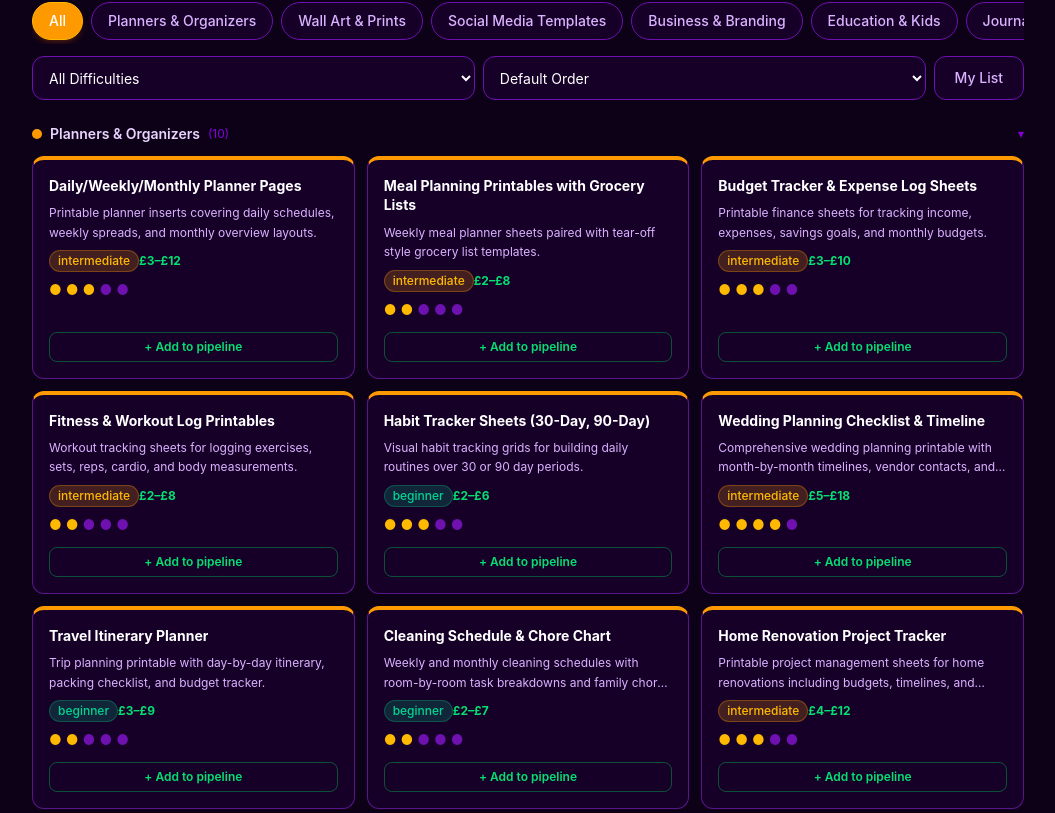
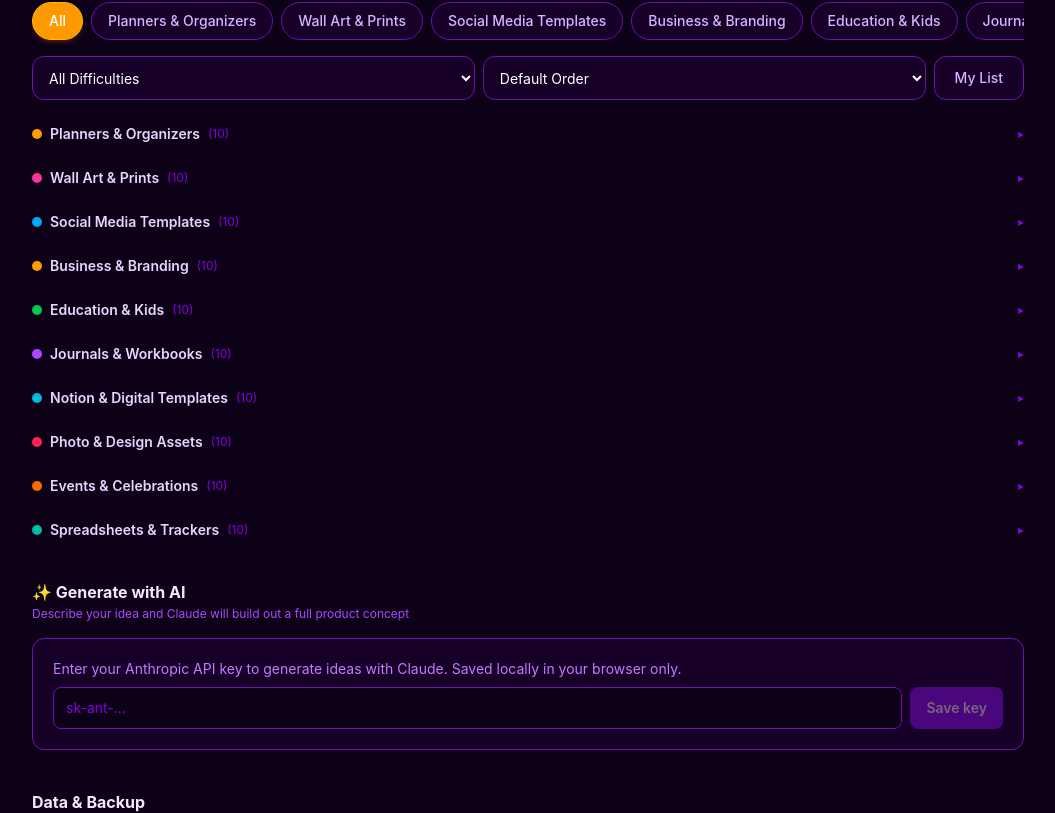
Before and after one commit to thr323232/creator-dash, a React (Vite) app: page / in a window 1280 px wide. Shown: the part 775-1588 px from the top of the page, without its empty margins (112-1167 px from the left). Built offline with nearby package versions, Linux system fonts and the light colour scheme.

Commit message:
Default all Browse category sections to collapsed
Categories now start closed so the page isn't overwhelming.
Click any category header to expand its ideas grid.

https://claude.ai/code/session_015uvaRWUMVkMLB8bdXbDi5Z

```diff
--- a/src/components/Dashboard.tsx
+++ b/src/components/Dashboard.tsx
@@ -266,7 +266,7 @@ export default function Dashboard() {
   const [browseDifficulty, setBrowseDifficulty] = useState("All");
   const [browseSort, setBrowseSort]             = useState<"default" | "demand" | "price-asc" | "price-desc">("default");
   const [browseMyList, setBrowseMyList]         = useState(false);
-  const [collapsedCats, setCollapsedCats]       = useState<Set<string>>(new Set());
+  const [collapsedCats, setCollapsedCats]       = useState<Set<string>>(new Set(CATEGORIES));
 
   // Restore file input
   const restoreInputRef = useRef<HTMLInputElement>(null);
```
